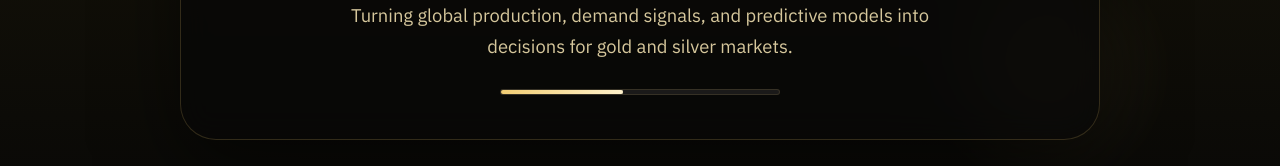
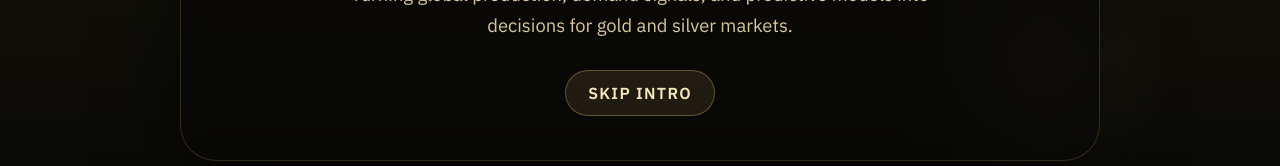
Before and after one commit to Anvitha-916/GOLD-AND-SILVER, a React (Vite) app in the folder frontend/: page / in a window 1280 px wide. Shown: the part 504-670 px from the top of the page. Built offline with nearby package versions, Linux system fonts and the light colour scheme; no server answers.

Commit message:
Adjust intro to 20 seconds with skip button

```diff
--- a/frontend/src/IntroOverlay.jsx
+++ b/frontend/src/IntroOverlay.jsx
@@ -1,6 +1,6 @@
 import { useEffect, useState } from "react";
 
-const DISPLAY_MS = 13000;
+const DISPLAY_MS = 20000;
 const FADE_MS = 900;
 
 export default function IntroOverlay() {
@@ -22,6 +22,13 @@ export default function IntroOverlay() {
     };
   }, []);
 
+  function handleSkip() {
+    setIsFading(true);
+    window.setTimeout(() => {
+      setIsVisible(false);
+    }, FADE_MS);
+  }
+
   if (!isVisible) {
     return null;
   }
@@ -36,9 +43,9 @@ export default function IntroOverlay() {
         <p className="intro-copy">
           Turning global production, demand signals, and predictive models into decisions for gold and silver markets.
         </p>
-        <div className="intro-bar">
-          <span />
-        </div>
+        <button type="button" className="intro-skip" onClick={handleSkip}>
+          Skip Intro
+        </button>
       </div>
     </section>
   );
--- a/frontend/src/styles.css
+++ b/frontend/src/styles.css
@@ -93,22 +93,24 @@ p {
   line-height: 1.65;
 }
 
-.intro-bar {
-  width: min(280px, 100%);
-  height: 6px;
-  margin: 28px auto 0;
+.intro-skip {
+  margin-top: 30px;
+  padding: 12px 22px;
+  border: 1px solid rgba(242, 205, 114, 0.32);
   border-radius: 999px;
-  overflow: hidden;
-  background: rgba(255, 255, 255, 0.08);
-  border: 1px solid rgba(242, 205, 114, 0.12);
+  background: rgba(242, 205, 114, 0.1);
+  color: #f7e7ba;
+  font: inherit;
+  font-weight: 600;
+  letter-spacing: 0.08em;
+  text-transform: uppercase;
+  cursor: pointer;
+  transition: 180ms ease;
 }
 
-.intro-bar span {
-  display: block;
-  height: 100%;
-  border-radius: inherit;
-  background: linear-gradient(90deg, #7a5a14 0%, #f2cd72 55%, #fff2cb 100%);
-  animation: intro-progress 13s linear forwards;
+.intro-skip:hover {
+  background: rgba(242, 205, 114, 0.18);
+  border-color: rgba(242, 205, 114, 0.5);
 }
 
 .intro-orbit {
@@ -133,16 +135,6 @@ p {
   right: 8%;
   bottom: 12%;
   background: radial-gradient(circle, rgba(242, 205, 114, 0.14), transparent 68%);
-}
-
-@keyframes intro-progress {
-  from {
-    transform: translateX(-100%);
-  }
-
-  to {
-    transform: translateX(0);
-  }
 }
 
 .page-shell {
```
